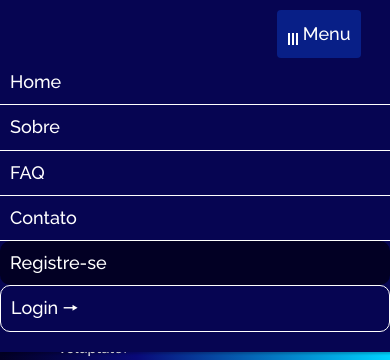
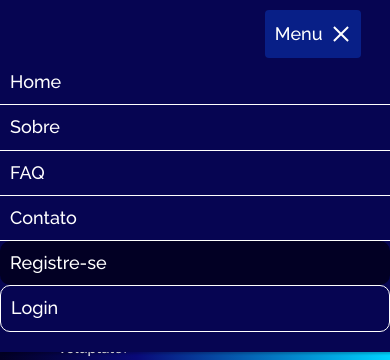
Before and after one commit to GustavoSRost/landing-teste, a plain HTML site: page index.html in a window 390 px wide. Both pictures are taken after a click on the button "Menu". Shown: the top 360 px of the page. Drawn offline with Linux system fonts and the light colour scheme.

Commit message:
arruma erros

```diff
--- a/css/global/menu-mobile.css
+++ b/css/global/menu-mobile.css
@@ -16,23 +16,38 @@
     height: 3rem;
     align-self: center;
     justify-self: end;
+    gap: 0.5rem;
   }
-  [data-menu="button"].active::before {
-    transform: rotate(90deg);
-    display: inline-block;
+
+  [data-menu="button"].active {
+    display: flex;
   }
-  [data-menu="button"].active {
+
+  #hamburguer {
     display: block;
+    border-top: 2px solid var(--cor-0);
+    width: 20px;
   }
-  [data-menu="button"]::before {
-    margin-right: 4px;
+  #hamburguer::after,
+  #hamburguer::before {
+    margin-top: 5px;
     content: "";
-    display: inline-block;
+    display: block;
+    width: 20px;
     height: 2px;
-    width: 12px;
-    background: var(--cor-0);
-    box-shadow: 0 4px var(--cor-0), 0 -4px var(--cor-0);
-    transition: transform 0.3s;
+    background-color: currentColor;
+    transition: 0.4s;
+    position: relative;
+  }
+  .active #hamburguer {
+    border-top-color: transparent;
+  }
+  .active #hamburguer::before {
+    transform: rotate(135deg);
+  }
+  .active #hamburguer::after {
+    transform: rotate(-135deg);
+    top: -7px;
   }
   [data-menu="list"] {
     display: none;
--- a/index.html
+++ b/index.html
@@ -10,7 +10,7 @@
   <link rel="preconnect" href="https://fonts.gstatic.com" crossorigin>
   <link href="https://fonts.googleapis.com/css2?family=Raleway:wght@100;500;700&family=Roboto:wght@400;700&display=swap" rel="stylesheet">
   <link rel="icon" href="img/icon.png">
-  <title>Veridian Banl</title>
+  <title>Veridian Bank</title>
 </head>
 
 <body>
@@ -21,14 +21,14 @@
           <img src="img/logo.png" alt="Veridian">
         </a>
       </div>
-      <button data-menu="button" aria-expanded="false" aria-controls="menu" class='font-1-m cor-0'>Menu</button>
+      <button data-menu="button" aria-expanded="false" aria-controls="menu" class='font-1-m cor-0'>Menu <span id="hamburguer"></span></button>
       <ul class="menu" data-menu="list" id="menu">
         <li class="font-1-m"><a href="index.html">Home</a></li>
         <li class="font-1-m"><a href="#sobre">Sobre</a></li>
         <li class="font-1-m"><a href="#faq">FAQ</a></li>
         <li class="font-1-m"><a href="#contato">Contato</a></li>
         <li class="font-1-m btn"><a href="">Registre-se</a></li>
-        <li class="font-1-m btn" id="btn-login"><a href="">Login <span>🠖</span></a></li>
+        <li class="font-1-m btn" id="btn-login"><a href="">Login</a></li>
       </ul>
     </nav>
   </header>
```
